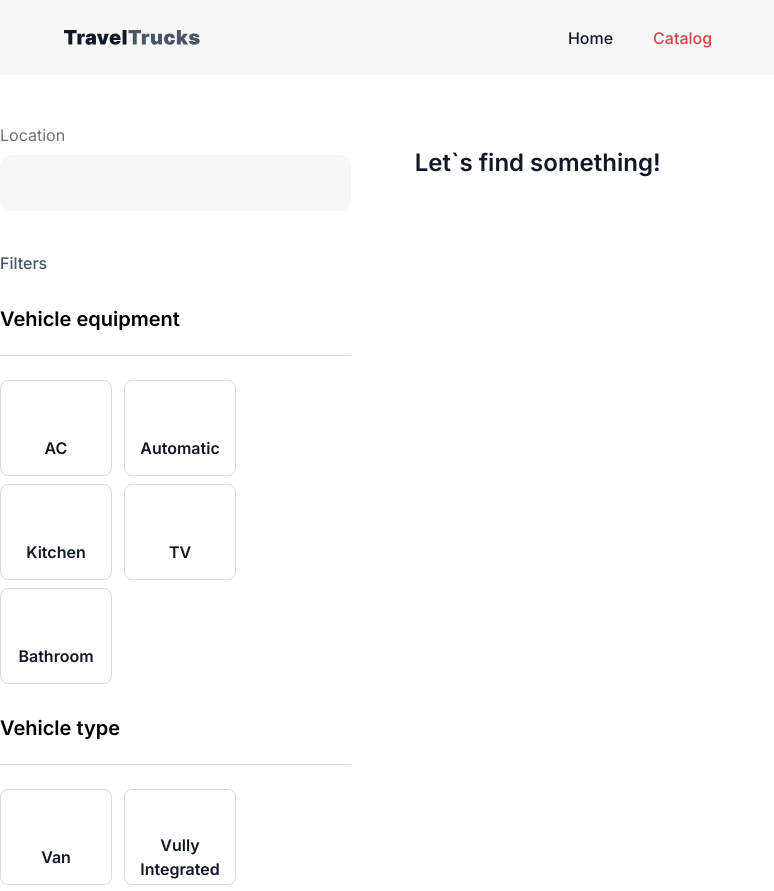
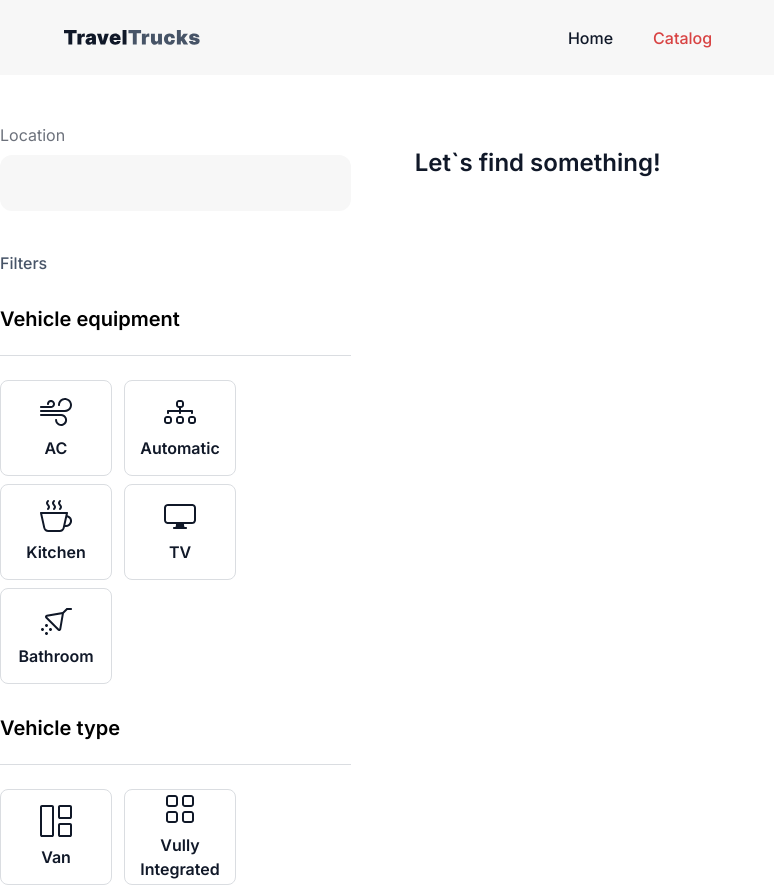
Before and after one commit to YeVlad/Track-new_repo, a React (Vite) app: page /catalog in a window 1280 px wide. Shown: the top 891 px of the page, without its empty margins (0-774 px from the left). Built offline with nearby package versions, Linux system fonts and the light colour scheme.

Commit message:
try to fi 4

```diff
--- a/src/components/FiltersForm/FiltersForm.jsx
+++ b/src/components/FiltersForm/FiltersForm.jsx
@@ -41,7 +41,7 @@ const FiltersForm = () => {
           </label>
           <div className={css.location_div}>
             <svg className={[css.icon, css.map_field_icon].join(" ")}>
-              <use xlinkHref="./assets/sprite.svg#icon-map"></use>
+              <use xlinkHref="../sprite/sprite.svg#icon-map"></use>
             </svg>
             <Field className={css.location_field} name="location" />
           </div>
@@ -58,7 +58,7 @@ const FiltersForm = () => {
                 />
                 <span className={css.checkbox_tile}>
                   <svg className={css.icon}>
-                    <use xlinkHref="./assets/sprite.svg#icon-wind"></use>
+                    <use xlinkHref="/src/assets/sprite.svg#icon-wind"></use>
                   </svg>
                   <span className={css.checkbox_label}>AC</span>
                 </span>
@@ -73,7 +73,7 @@ const FiltersForm = () => {
                 />
                 <span className={css.checkbox_tile}>
                   <svg className={css.icon}>
-                    <use xlinkHref="/assets/sprite.svg#icon-diagram"></use>
+                    <use xlinkHref="/src/assets/sprite.svg#icon-diagram"></use>
                   </svg>
                   <span className={css.checkbox_label}>Automatic</span>
                 </span>
@@ -88,7 +88,7 @@ const FiltersForm = () => {
                 />
                 <span className={css.checkbox_tile}>
                   <svg className={css.icon}>
-                    <use xlinkHref="/assets/sprite.svg#icon-cup-hot"></use>
+                    <use xlinkHref="/src/assets/sprite.svg#icon-cup-hot"></use>
                   </svg>
                   <span className={css.checkbox_label}>Kitchen</span>
                 </span>
@@ -103,7 +103,7 @@ const FiltersForm = () => {
                 />
                 <span className={css.checkbox_tile}>
                   <svg className={css.icon}>
-                    <use xlinkHref="/assets/sprite.svg#icon-tv"></use>
+                    <use xlinkHref="/src/assets/sprite.svg#icon-tv"></use>
                   </svg>
                   <span className={css.checkbox_label}>TV</span>
                 </span>
@@ -118,7 +118,7 @@ const FiltersForm = () => {
                 />
                 <span className={css.checkbox_tile}>
                   <svg className={css.icon}>
-                    <use xlinkHref="/assets/sprite.svg#icon-ph_shower"></use>
+                    <use xlinkHref="/src/assets/sprite.svg#icon-ph_shower"></use>
                   </svg>
                   <span className={css.checkbox_label}>Bathroom</span>
                 </span>
@@ -138,7 +138,7 @@ const FiltersForm = () => {
                 />
                 <span className={css.checkbox_tile}>
                   <svg className={css.icon}>
-                    <use xlinkHref="/assets/sprite.svg#icon-bi_grid-1x2"></use>
+                    <use xlinkHref="/src/assets/sprite.svg#icon-bi_grid-1x2"></use>
                   </svg>
                   <span className={css.checkbox_label}>Van</span>
                 </span>
@@ -154,7 +154,7 @@ const FiltersForm = () => {
                 />
                 <span className={css.checkbox_tile}>
                   <svg className={css.icon}>
-                    <use xlinkHref="/assets/sprite.svg#icon-bi_grid"></use>
+                    <use xlinkHref="/src/assets/sprite.svg#icon-bi_grid"></use>
                   </svg>
                   <span className={css.checkbox_label}>Vully Integrated</span>
                 </span>
@@ -170,7 +170,7 @@ const FiltersForm = () => {
                 />
                 <span className={css.checkbox_tile}>
                   <svg className={css.icon}>
-                    <use xlinkHref="s/assets/sprite.svg#icon-bi_grid-3x3-gap"></use>
+                    <use xlinkHref="/src/assets/sprite.svg#icon-bi_grid-3x3-gap"></use>
                   </svg>
                   <span className={css.checkbox_label}>Alcove</span>
                 </span>
```
Also changed, not shown: src/components/sprite/sprite.svg (added).
